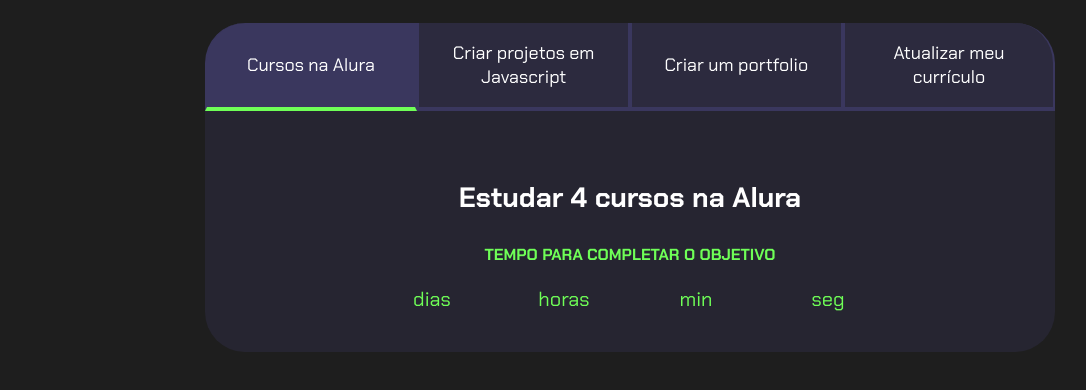
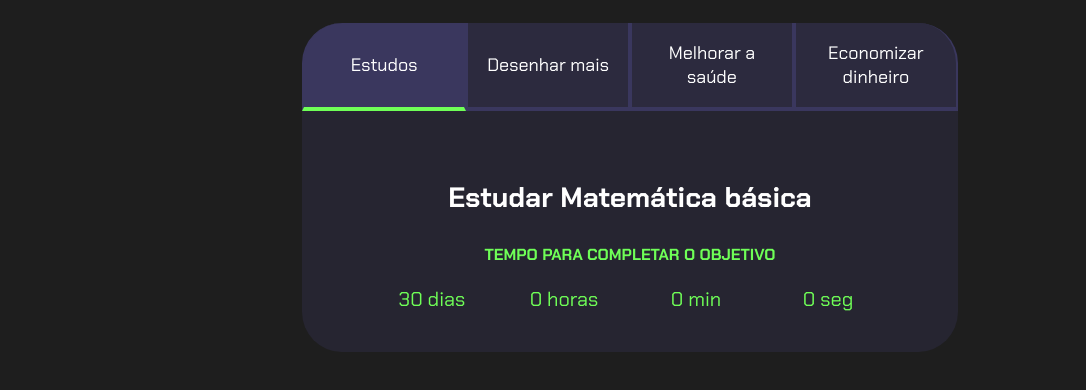
Before and after one commit to FloraPC/ProjVida, a plain HTML site: page index.html in a window 1280 px wide. Shown: the part 80-470 px from the top of the page, without its empty margins (10-1096 px from the left). Drawn offline with Linux system fonts and the light colour scheme.

Commit message:
Update index.html

```diff
--- a/index.html
+++ b/index.html
@@ -13,97 +13,97 @@
         <h2 class="titulo-principal">Meus objetivos do ano<span>_</span></h2>
         <div class="conteudo">
             <div class="botoes">
-                <button class="botao ativo">Cursos na Alura</button>
-                <button class="botao">Criar projetos em Javascript</button>
-                <button class="botao">Criar um portfolio</button>
-                <button class="botao">Atualizar meu currículo</button>
+                <button class="botao ativo">Estudos</button>
+                <button class="botao">Desenhar mais</button>
+                <button class="botao">Melhorar a saúde</button>
+                <button class="botao">Economizar dinheiro</button>
             </div>
             <div class="abas-textos">
                 <div class="aba-conteudo ativo">
-                    <h3 class="aba-conteudo-titulo-principal">Estudar 4 cursos na Alura</h3>
+                    <h3 class="aba-conteudo-titulo-principal">Estudar Matemática básica</h3>
                     <h4 class="aba-conteudo-titulo-secundario">Tempo para completar o objetivo</h4>
                     <div class="contador">
                         <div class="contador-digito">
                             <p class="contador-digito-numero" id="dias0"></p>
-                            <p class="contador-digito-texto">dias</p>
+                            <p class="contador-digito-texto">30 dias</p>
                         </div>
                         <div class="contador-digito">
                             <p class="contador-digito-numero" id="horas0"></p>
-                            <p class="contador-digito-texto">horas</p>
+                            <p class="contador-digito-texto">0 horas</p>
                         </div>
                         <div class="contador-digito">
                             <p class="contador-digito-numero" id="min0"></p>
-                            <p class="contador-digito-texto">min</p>
+                            <p class="contador-digito-texto">0 min</p>
                         </div>
                         <div class="contador-digito">
                             <p class="contador-digito-numero" id="seg0"></p>
-                            <p class="contador-digito-texto">seg</p>
+                            <p class="contador-digito-texto">0 seg</p>
                         </div>
                     </div>
                 </div>
                 <div class="aba-conteudo">
-                    <h3 class="aba-conteudo-titulo-principal">Criar 5 projetos em Javascript</h3>
+                    <h3 class="aba-conteudo-titulo-principal">Parar o blqueio criativo</h3>
                     <h4 class="aba-conteudo-titulo-secundario">Tempo para completar o objetivo</h4>
                     <div class="contador">
                         <div class="contador-digito">
                             <p class="contador-digito-numero" id="dias1"></p>
-                            <p class="contador-digito-texto">dias</p>
+                            <p class="contador-digito-texto">90 dias</p>
                         </div>
                         <div class="contador-digito">
                             <p class="contador-digito-numero" id="horas1"></p>
-                            <p class="contador-digito-texto">horas</p>
+                            <p class="contador-digito-texto">0 horas</p>
                         </div>
                         <div class="contador-digito">
                             <p class="contador-digito-numero" id="min1"></p>
-                            <p class="contador-digito-texto">min</p>
+                            <p class="contador-digito-texto">0 min</p>
                         </div>
                         <div class="contador-digito">
                             <p class="contador-digito-numero" id="seg1"></p>
-                            <p class="contador-digito-texto">seg</p>
+                            <p class="contador-digito-texto">0 seg</p>
                         </div>
                     </div>
                 </div>
                 <div class="aba-conteudo">
-                    <h3 class="aba-conteudo-titulo-principal">Criar um portfolio com os meus 3 melhores projetos</h3>
+                    <h3 class="aba-conteudo-titulo-principal">Melhorar a alimentação</h3>
                     <h4 class="aba-conteudo-titulo-secundario">Tempo para completar o objetivo</h4>
                     <div class="contador">
                         <div class="contador-digito">
                             <p class="contador-digito-numero" id="dias2"></p>
-                            <p class="contador-digito-texto">dias</p>
+                            <p class="contador-digito-texto">90 dias</p>
                         </div>
                         <div class="contador-digito">
                             <p class="contador-digito-numero" id="horas2"></p>
-                            <p class="contador-digito-texto">horas</p>
+                            <p class="contador-digito-texto">0 horas</p>
                         </div>
                         <div class="contador-digito">
                             <p class="contador-digito-numero" id="min2"></p>
-                            <p class="contador-digito-texto">min</p>
+                            <p class="contador-digito-texto">0 min</p>
                         </div>
                         <div class="contador-digito">
                             <p class="contador-digito-numero" id="seg2"></p>
-                            <p class="contador-digito-texto">seg</p>
+                            <p class="contador-digito-texto">0 seg</p>
                         </div>
                     </div>
                 </div>
                 <div class="aba-conteudo">
-                    <h3 class="aba-conteudo-titulo-principal">Atualizar meu curriculo com os certificados da Alura</h3>
+                    <h3 class="aba-conteudo-titulo-principal">Comprar um computador melhor</h3>
                     <h4 class="aba-conteudo-titulo-secundario">Tempo para completar o objetivo</h4>
                     <div class="contador">
                         <div class="contador-digito">
                             <p class="contador-digito-numero" id="dias3"></p>
-                            <p class="contador-digito-texto">dias</p>
+                            <p class="contador-digito-texto">100 dias</p>
                         </div>
                         <div class="contador-digito">
                             <p class="contador-digito-numero" id="horas3"></p>
-                            <p class="contador-digito-texto">horas</p>
+                            <p class="contador-digito-texto">0 horas</p>
                         </div>
                         <div class="contador-digito">
                             <p class="contador-digito-numero" id="min3"></p>
-                            <p class="contador-digito-texto">min</p>
+                            <p class="contador-digito-texto">0 min</p>
                         </div>
                         <div class="contador-digito">
                             <p class="contador-digito-numero" id="seg3"></p>
-                            <p class="contador-digito-texto">seg</p>
+                            <p class="contador-digito-texto">0 seg</p>
                         </div>
                     </div>
                 </div>
```
